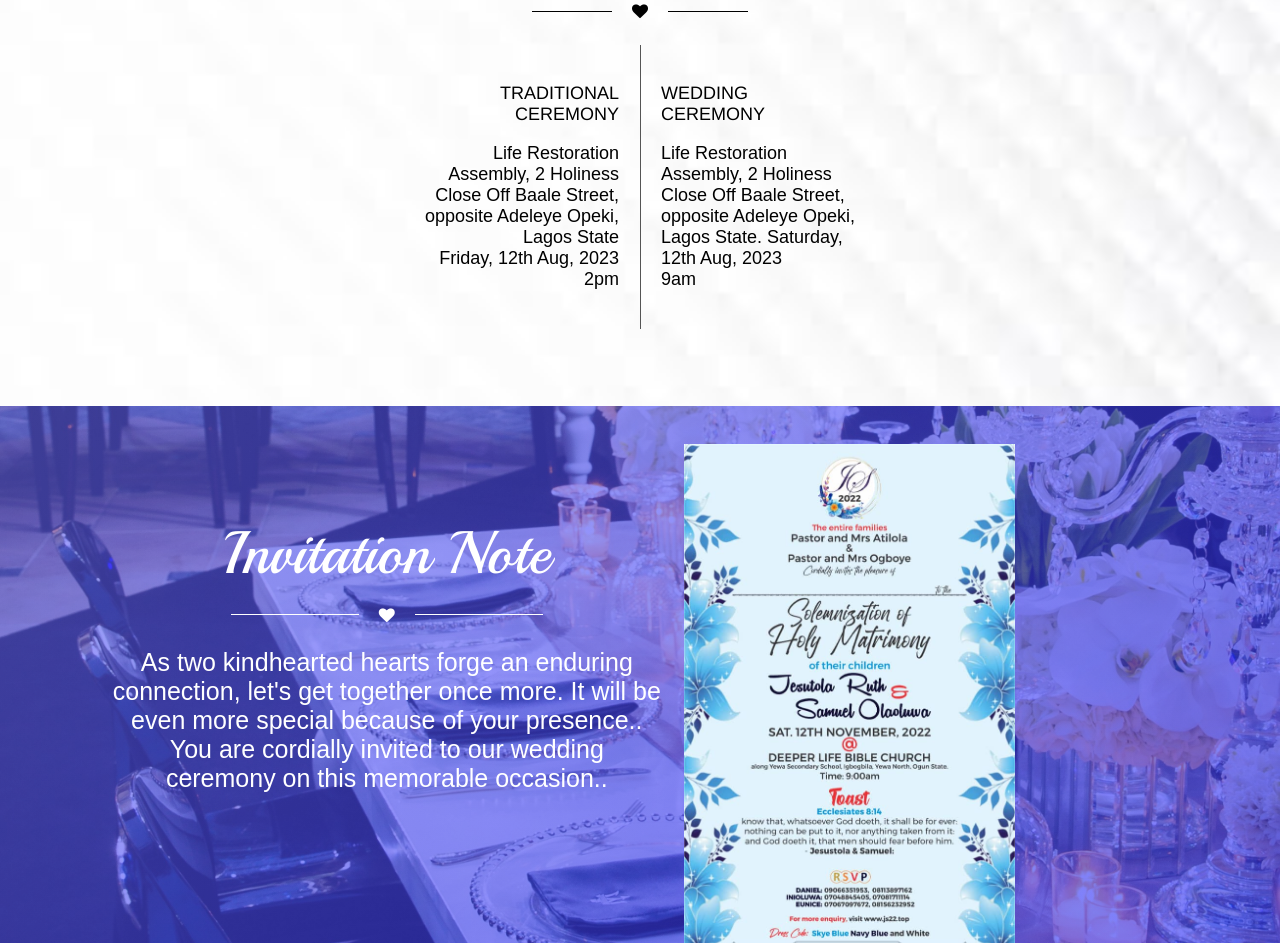
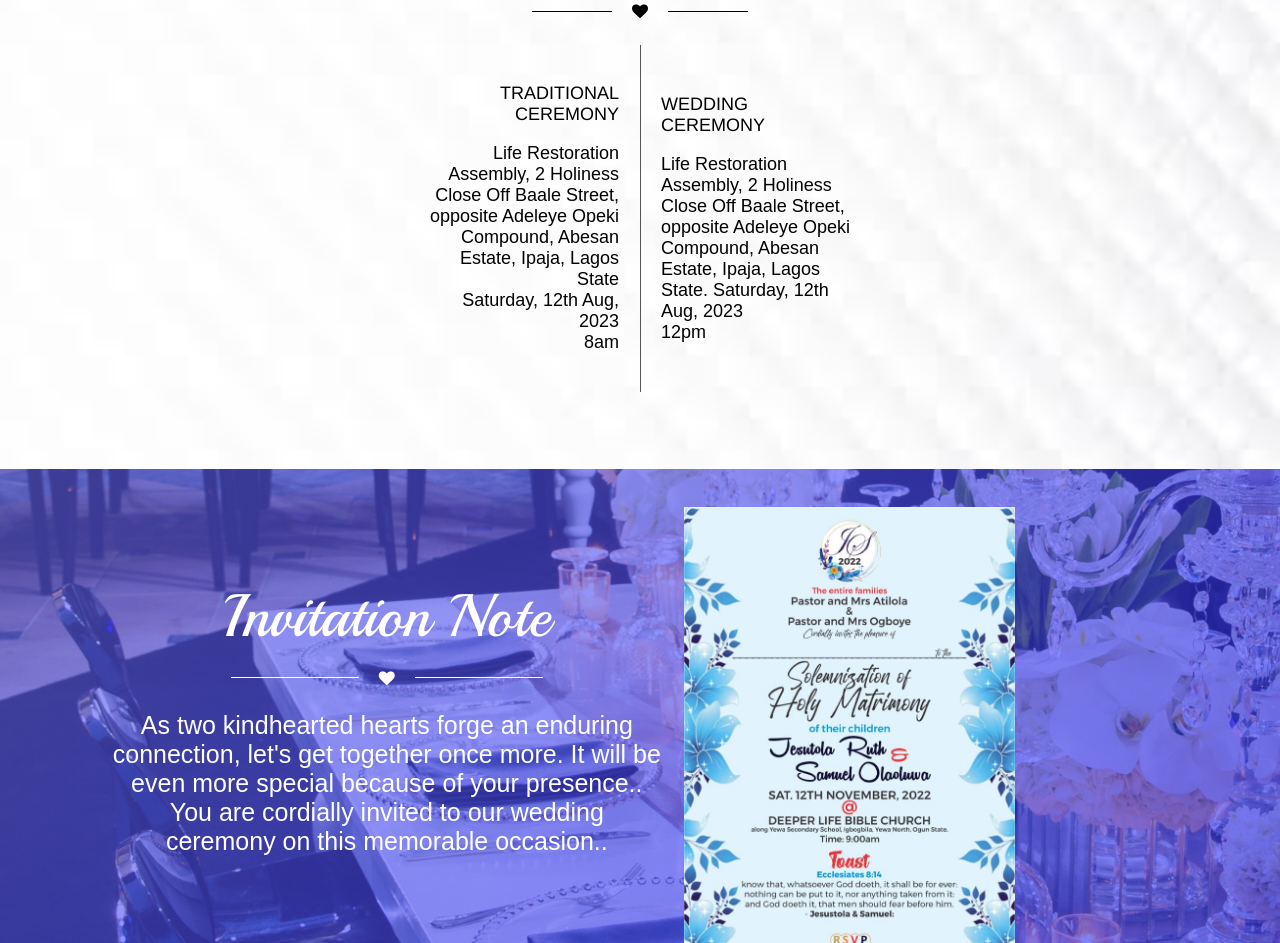
Before and after one commit to samuelogboye/wedding-website, a plain HTML site: page index.html in a window 1280 px wide. Shown: the part 2115-3058 px from the top of the page. Drawn offline with Linux system fonts and the light colour scheme; a web font is replaced by a local one.

Commit message:
Update index.html

```diff
--- a/index.html
+++ b/index.html
@@ -97,11 +97,11 @@
         <div class="wcontent">
             <div class="trad">
                 <p class="whead">TRADITIONAL <br> CEREMONY</p>
-                <p class="add"> Life Restoration Assembly, 2 Holiness Close Off Baale Street, opposite Adeleye Opeki, Lagos State <br> Friday, 12th Aug, 2023 <br> 2pm</p>
+                <p class="add"> Life Restoration Assembly, 2 Holiness Close Off Baale Street, opposite Adeleye Opeki Compound, Abesan Estate, Ipaja, Lagos State <br> Saturday, 12th Aug, 2023 <br> 8am</p>
             </div>
             <div class="white">
                 <p class="whead">WEDDING <br> CEREMONY</p>
-                <p class="add">Life Restoration Assembly, 2 Holiness Close Off Baale Street, opposite Adeleye Opeki, Lagos State. Saturday, 12th Aug, 2023 <br> 9am</p>
+                <p class="add">Life Restoration Assembly, 2 Holiness Close Off Baale Street, opposite Adeleye Opeki Compound, Abesan Estate, Ipaja, Lagos State. Saturday, 12th Aug, 2023 <br> 12pm</p>
             </div>
         </div>
     </section>
```
